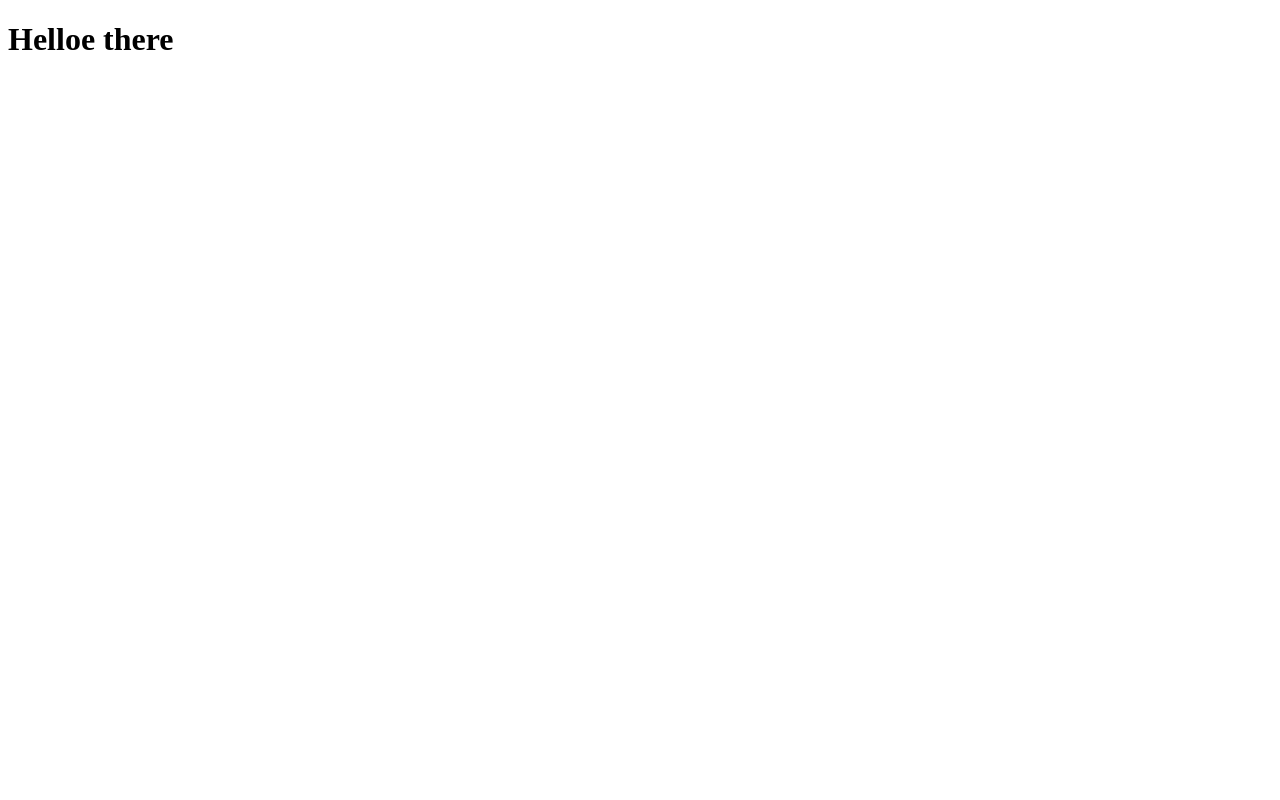
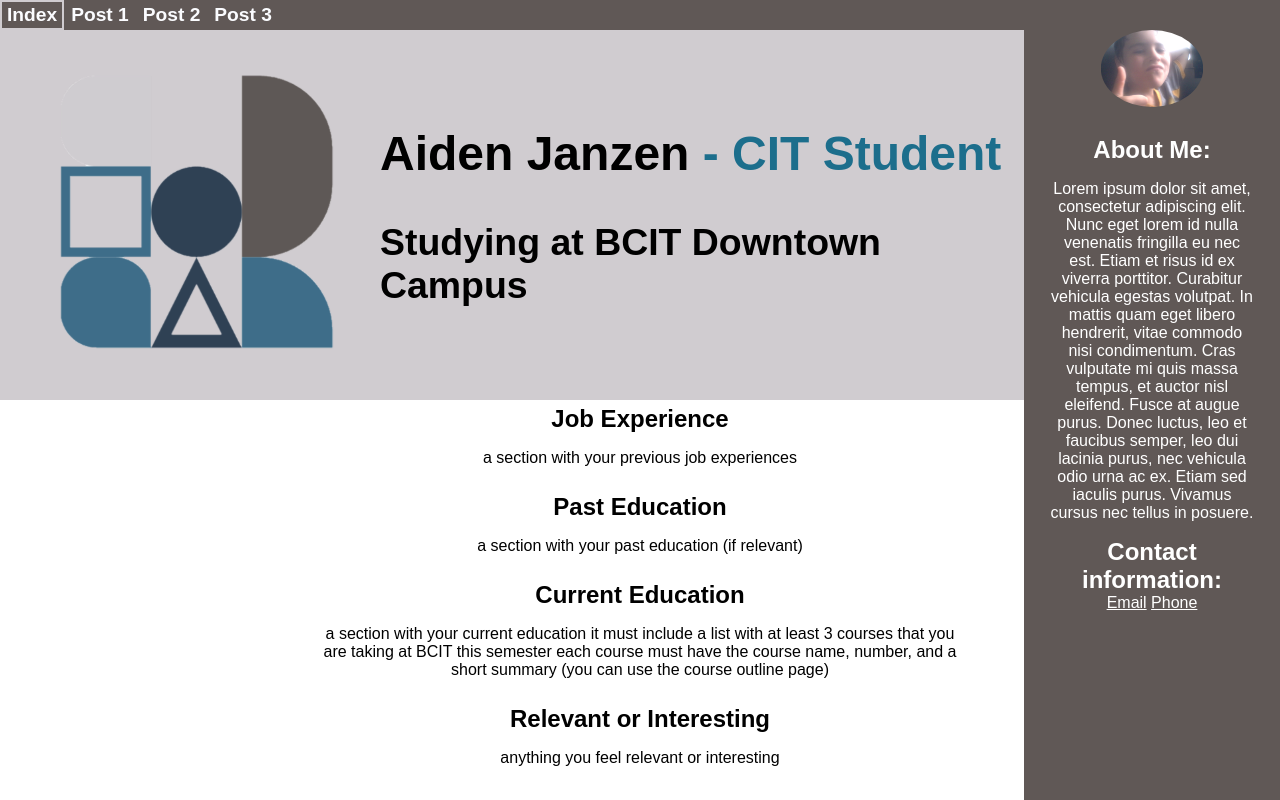
Before and after one commit to aidenjanzen/bcit1620, a plain HTML site: page index.html in a window 1280 px wide. Shown: the top 800 px of the page. Drawn offline with Linux system fonts and the light colour scheme.

Commit message:
WEBPAGE UPLOAD

```diff
--- /dev/null
+++ b/css/style.css
@@ -0,0 +1,114 @@
+header {
+    background-color: #605856ff;
+    /* padding-bottom: 100%; */
+    margin-right: 0%;
+    /* margin-bottom: -100%;  */
+    justify-content: start;
+    display: flex;
+}
+
+/* Sidebar------------------------------------*/
+
+.sidebar {
+    background-color: #605856ff;
+    padding-bottom: 100%;
+    margin-left: 80%;
+    margin-bottom: -100%;
+    /* justify-content: center; */
+    /* justify-content: space-evenly; */
+    align-items: center;
+    display: block;
+    position: absolute;
+}
+
+.sidebar-image {
+    /* margin: 5%; */
+    padding: 0% 30% 0% 30%;
+    width: 40%;
+    height: auto;
+    border-radius: 100%;
+    /* justify-items: center; */
+    /* align-content: center; */
+}
+
+.sidebar-text {
+    font-family: Arial, Helvetica, sans-serif;
+    width: 80%;
+    margin: 10%;
+    text-align: center;
+    color: white;
+}
+
+body {
+    margin: 0;
+    padding: 0;
+}
+
+.contact-image {
+    width: 300px;
+    /* border-radius: 200%; */
+    padding: 0px;
+    margin: 40px 40px 40px 40px;
+    display: inline;
+}
+
+a {
+    color: white;
+}
+
+h2 {
+    margin: 0;
+}
+
+#cit {
+    color: #1c6e8cff;
+
+}
+
+.lower-header {
+    font-family: Arial, Helvetica, sans-serif;
+    background-color: #d0ccd0ff;
+    display: flex;
+    margin-right: 20%;
+    align-items: center;
+    font-size: 2em;
+}
+
+.content-wrap {
+    font-family: Arial, Helvetica, sans-serif;
+    width: 50%;
+    margin: auto;
+    padding: 5px 0;
+    text-align: center;
+}
+
+
+
+/* Buttons------------------------------------*/
+
+button {
+
+    background-color: #605856ff;
+    color: #fbfcffff;
+    font-family: Arial, Helvetica, sans-serif;
+    border: 2px solid #605856ff;
+    padding: 2px 5px 2px 5px;
+    height: auto;
+    width: auto;
+    font-size: 1.2em;
+}
+
+button:hover {
+    padding: 2px 5px 2px 5px;
+    border: 2px solid #d0ccd0ff;
+}
+
+
+
+/*
+--french-grey: #d0ccd0ff; grey
+--white: #fbfcffff; less white, white
+--wenge: #605856ff; brown
+--cerulean: #1c6e8cff; medium blue
+--charcoal: #274156ff; dark blue
+*/
--- a/index.html
+++ b/index.html
@@ -1,7 +1,96 @@
-<!DOCTYPE html>
-<html>
-    <body>
+<!doctype html> <!-- this is used for telling what document you have -->
+<html lang="en-US" dir="ltr"> <!--you need to have this for your web browser to properly display the html code-->
 
-        <h1> Helloe there</h1>
-    </body>
+<head>
+    <meta charset="UTF-8">
+    <meta name="viewport" content="width=device-width, initial-scale=1.0">
+    <link rel="icon" type="image/png" href="images/title.png">
+    <title>Aiden Janzen - CIT Student</title>
+
+    <link rel="stylesheet" href="css/style.css">
+</head>
+
+<body>
+    <main>
+        <header>
+            <!-- <div><img class="header-image" src="images/header01.png"></div> -->
+            <div><a href="blog/index.html"> <button type="button"><b>Index</b></button></a></div>
+            <div><a href="blog/post01.html"> <button type="button"><b>Post 1</b></button></a></div>
+            <div><a href="blog/post02.html"> <button type="button"><b>Post 2</b></button></a></div>
+            <div><a href="blog/post03.html"> <button type="button"><b>Post 3</b></button></a></div>
+
+        </header>
+
+        <section class="sidebar">
+            <div><img class="sidebar-image" src="images/PICT0038.JPG" alt="Aiden Janzen"></div>
+
+            <div class="sidebar-text">
+                <h2>About Me:</h2>
+                <p>
+                    Lorem ipsum dolor sit amet, consectetur adipiscing elit.
+                    Nunc eget lorem id nulla venenatis fringilla eu nec est.
+                    Etiam et risus id ex viverra porttitor. Curabitur vehicula egestas volutpat.
+                    In mattis quam eget libero hendrerit, vitae commodo nisi condimentum.
+                    Cras vulputate mi quis massa tempus, et auctor nisl eleifend.
+                    Fusce at augue purus. Donec luctus, leo et faucibus semper, leo dui lacinia purus, nec vehicula odio
+                    urna ac ex.
+                    Etiam sed iaculis purus. Vivamus cursus nec tellus in posuere.
+
+                <h2>Contact information:</h2>
+                <a href="mailto:aidenw.janzen@gmail.com">Email</a>
+                <a href="tel:6048567762">Phone</a>
+                </p>
+            </div>
+
+        </section>
+
+        <section>
+            <div class="lower-header">
+                <img class="contact-image" src="images/header01.png" alt="Logo">
+                <div>
+                    <h1> Aiden Janzen <span id="cit"> - CIT Student</span> </h1>
+                    <h3> Studying at BCIT Downtown Campus</h3>
+                </div>
+            </div>
+
+        </section>
+
+
+        <section>
+            <div class="content-wrap">
+                <h2> Job Experience </h2>
+                <p> a section with your previous job experiences
+                </p>
+            </div>
+        </section>
+
+        <section>
+            <div class="content-wrap">
+                <h2> Past Education </h2>
+                <p> a section with your past education (if relevant) </p>
+            </div>
+        </section>
+
+        <section>
+            <div class="content-wrap">
+                <h2> Current Education </h2>
+                <p> a section with your current education
+                    it must include a list with at least 3 courses that you are taking at BCIT this semester
+                    each course must have the course name, number, and a short summary (you can use the course
+                    outline page)
+                </p>
+            </div>
+        </section>
+
+        <section>
+            <div class="content-wrap">
+                <h2> Relevant or Interesting </h2>
+                <p> anything you feel relevant or interesting </p>
+            </div>
+        </section>
+
+    </main>
+
+</body>
+
 </html>
```
Also changed, not shown: blog/index.html (added, +25 -0 lines), blog/post01.html (added, +45 -0 lines), blog/post02.html (added, +45 -0 lines), blog/post03.html (added, +46 -0 lines), images/PICT0038.JPG (added), images/header01.png (added), images/photo01.png (added), images/photo02.png (added), images/photo03.png (added), images/photo04.png (added), 1 other file.
